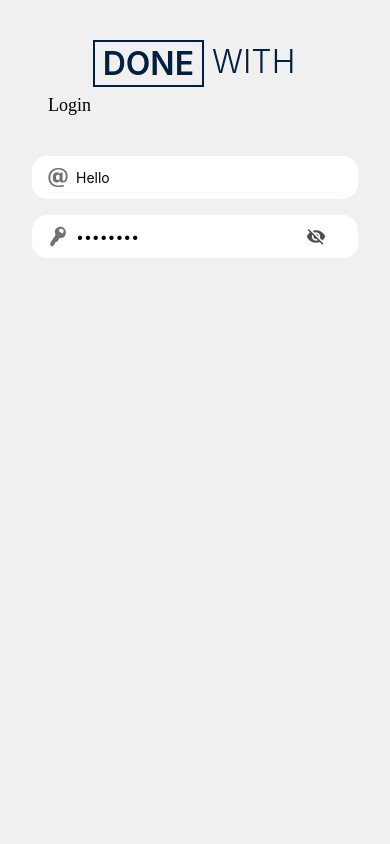
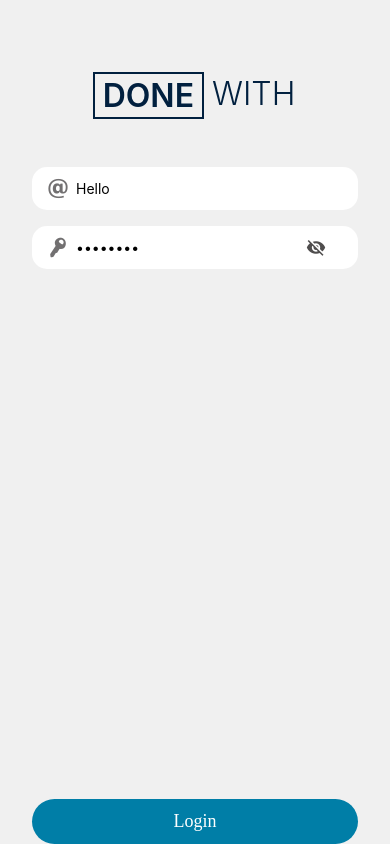
Before and after one commit to LeonelKero/done-with, a React Native app: screen / in a window 390 px wide. Built offline with nearby package versions, Linux system fonts and the light colour scheme.

Commit message:
Code refactoring

```diff
--- a/app/components/input/DWTextInput.tsx
+++ b/app/components/input/DWTextInput.tsx
@@ -38,7 +38,7 @@ const DWTextInput = ({
           setValue(text);
         }}
         keyboardType={keyboardType}
-        autoCapitalize="sentences"
+        autoCapitalize="none"
         value={value}
         autoCorrect={false}
         secureTextEntry={isSecret}
--- a/app/screens/signin/SignInScreen.tsx
+++ b/app/screens/signin/SignInScreen.tsx
@@ -1,6 +1,7 @@
 import { Entypo } from "@expo/vector-icons";
 import React from "react";
 import { StyleSheet, View } from "react-native";
+import DWButton from "../../components/button/DWButton";
 import DWTextInput from "../../components/input/DWTextInput";
 import DWAppLogo from "../../components/logo/DWAppLogo";
 import DWText from "../../components/text/DWText";
@@ -11,12 +12,13 @@ const SignInScreen = () => {
   return (
     <RootContainer>
       <View style={styles.container}>
+        <View>
           <DWAppLogo
             logo={styles.logo}
             text={styles.textLogo}
             done={styles.done}
           />
-        <DWText customStyle={styles.loginText}>Login</DWText>
+          {/* <DWText customStyle={styles.loginText}>Login</DWText> */}
           <View style={styles.inputsSection}>
             <DWTextInput
               placeholder="Username"
@@ -38,6 +40,12 @@ const SignInScreen = () => {
             />
           </View>
         </View>
+        <DWButton
+          btnText={"Login"}
+          handleSignInPressed={() => console.log("Login btn pressed!")}
+          customStyle={{}}
+        />
+      </View>
     </RootContainer>
   );
 };
@@ -49,10 +57,11 @@ const styles = StyleSheet.create({
     flex: 1,
     paddingHorizontal: 32,
     paddingTop: 32,
+    justifyContent: 'space-between'
     // backgroundColor: color.primary,
   },
   inputsSection: {
-    marginTop: 32,
+    marginTop: 64,
   },
   done: {
     borderColor: color.primary,
@@ -63,12 +72,12 @@ const styles = StyleSheet.create({
   },
   logo: {
     position: "relative",
-    top: 0,
+    top: 32,
     start: 0,
     alignSelf: "center",
   },
   loginText: {
-    marginStart: 16
+    // marginStart: 16,
   },
   textLogo: {
     color: color.primary,
```
Lines whose indentation alone changed are shown as unchanged.
